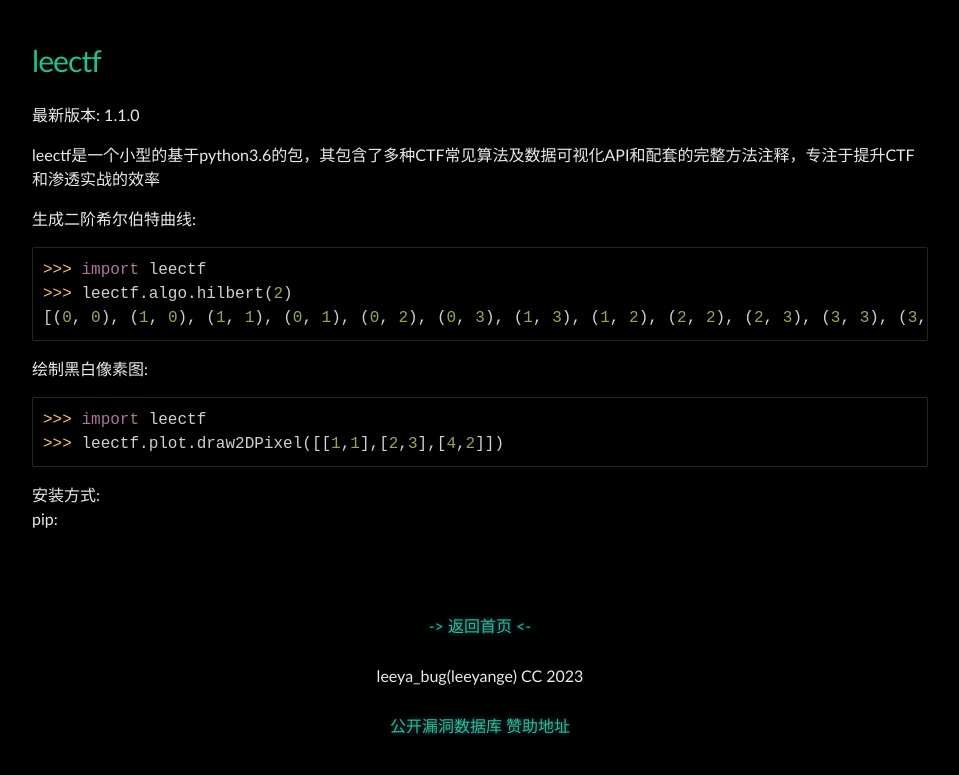
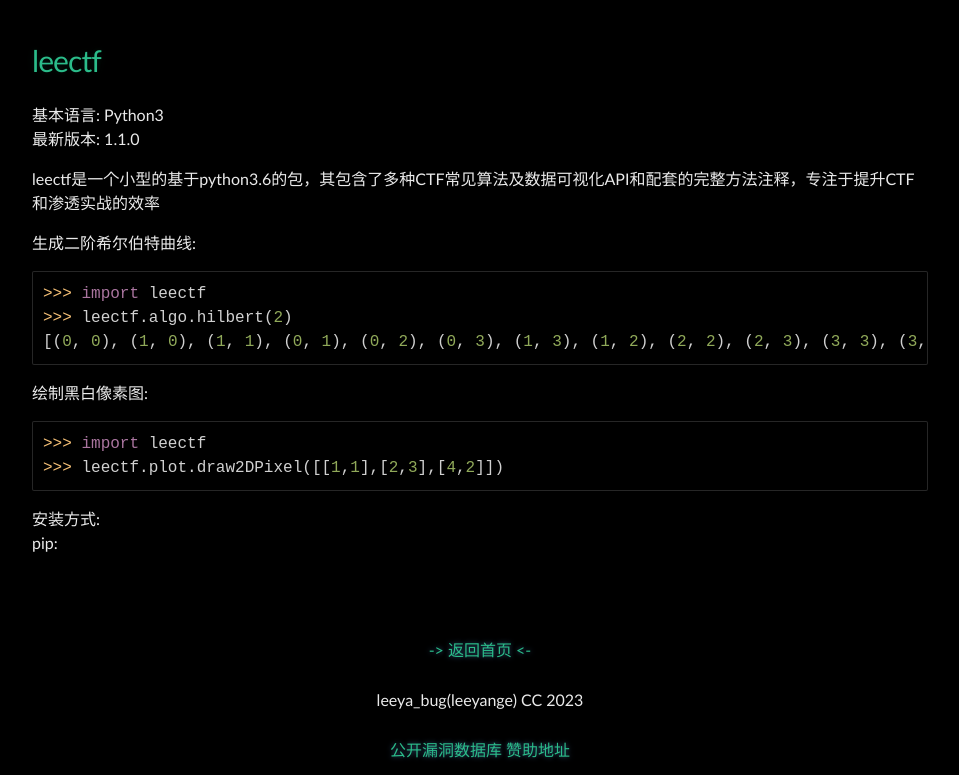
Before and after one commit to Leeyangee/leeyangee.github.io, a Jekyll site: the page built from opensource.md, in a window 1280 px wide. Shown: the part 412-1187 px from the top of the page, without its empty margins (160-1119 px from the left). Built offline with Jekyll 4.4.1, drawn with Linux system fonts in a browser that asks for light colours; before the commit the page ends 1163 px from its top, so only the background shows below that.

Commit message:
Update opensource.md

```diff
--- a/opensource.md
+++ b/opensource.md
@@ -4,6 +4,7 @@ title: 开源工作
 ---
 
 # [](#header-1)leectf
+基本语言: Python3
 最新版本: 1.1.0
 
 leectf是一个小型的基于python3.6的包，其包含了多种CTF常见算法及数据可视化API和配套的完整方法注释，专注于提升CTF和渗透实战的效率
```
